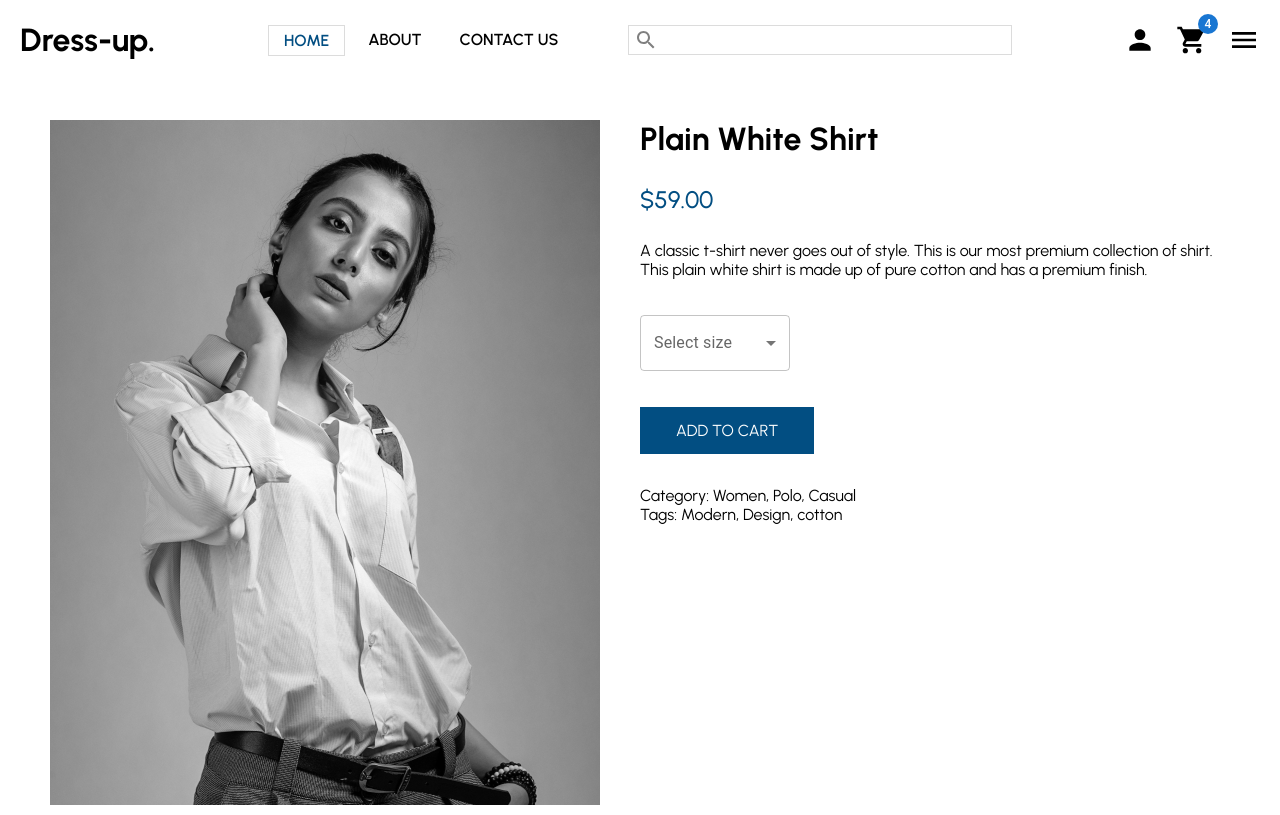
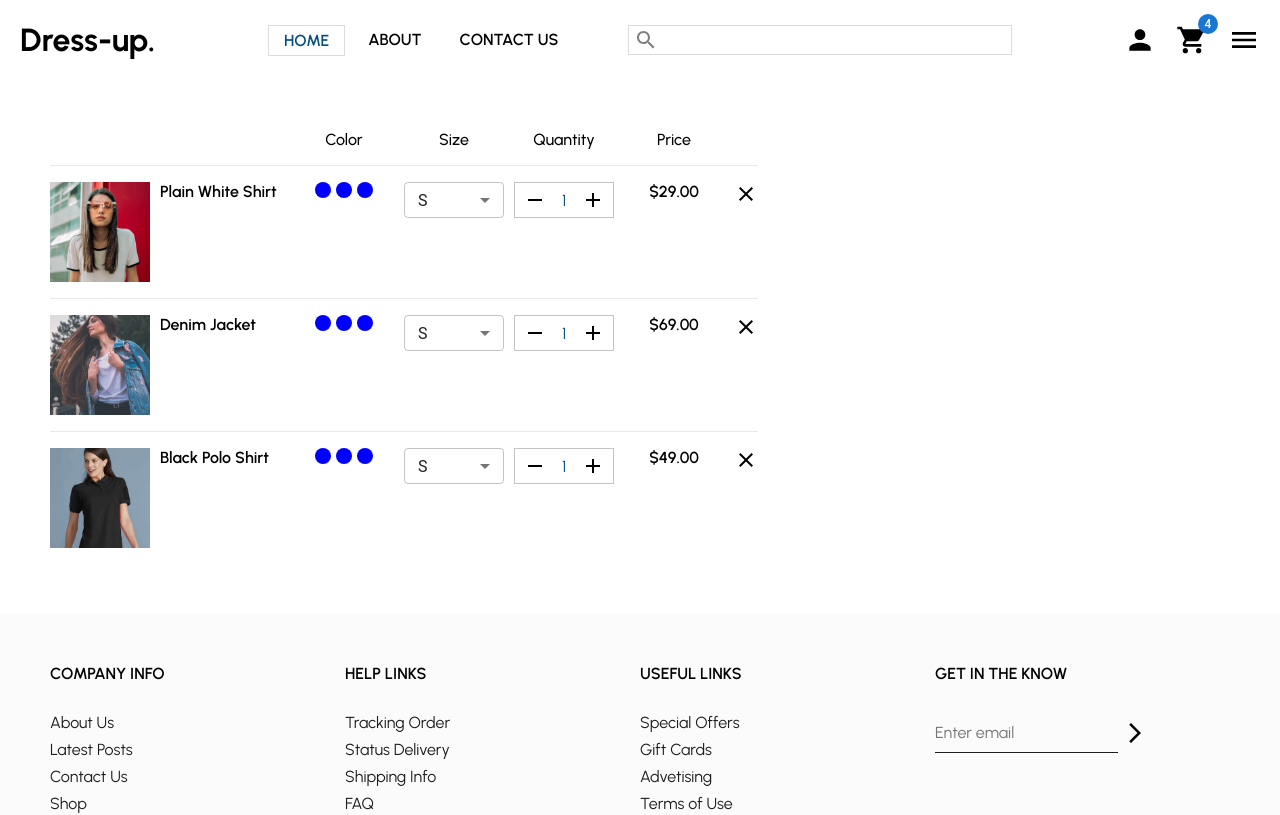
Before and after one commit to alexdanut96/shop, a React (Create React App) app in the folder client-side/: page / in a window 1280 px wide. Shown: the top 815 px of the page. Built offline with nearby package versions, Linux system fonts and the light colour scheme.

Commit message:
Cart ongoing

```diff
--- a/client-side/src/App.js
+++ b/client-side/src/App.js
@@ -1,5 +1,6 @@
 // import "../node_modules/react-bootstrap/dist/react-bootstrap.min.js";
 // import "./assets/css/style.css";
+import Cart from "./Pages/Cart";
 import Home from "./Pages/Home";
 import Product from "./Pages/Product";
 
@@ -7,7 +8,8 @@ const App = () => {
   return (
     <>
       {/* <Home /> */}
-      <Product />
+      {/* <Product /> */}
+      <Cart />
     </>
   );
 };
--- /dev/null
+++ b/client-side/src/Pages/Cart.js
@@ -0,0 +1,295 @@
+import React from "react";
+import styled from "styled-components";
+import Navbar from "../Components/Navbar";
+import Footer from "../Components/Footer";
+import CloseIcon from "@mui/icons-material/Close";
+import img1 from "../images/img1.png";
+import img2 from "../images/img2.png";
+import img3 from "../images/img3.png";
+import MenuItem from "@mui/material/MenuItem";
+import FormControl from "@mui/material/FormControl";
+import Select from "@mui/material/Select";
+import AddIcon from "@mui/icons-material/Add";
+import RemoveIcon from "@mui/icons-material/Remove";
+
+const Cart = () => {
+  const [selectSize, setSelectSize] = React.useState("S");
+  const [amount, setAmount] = React.useState(1);
+
+  const increaseAmount = () => {
+    setAmount(amount + 1);
+  };
+
+  const decreaseAmount = () => {
+    if (amount > 1) {
+      setAmount(amount - 1);
+    }
+  };
+
+  const handleChange = (event) => {
+    setSelectSize(event.target.value);
+  };
+
+  const Container = styled.div`
+    display: flex;
+    padding: 50px;
+  `;
+
+  const Hr = styled.hr`
+    background-color: #e8e8e8;
+    border: none;
+    height: 1px;
+  `;
+
+  const Right = styled.div`
+    flex: 6;
+  `;
+
+  const Left = styled.div`
+    flex: 4;
+  `;
+
+  const Properties = styled.div`
+    display: flex;
+    justify-content: end;
+    font-weight: 500;
+    margin-bottom: 16px;
+    padding-right: 24px;
+  `;
+
+  const Property = styled.div`
+    width: 100px;
+    display: flex;
+    justify-content: center;
+    margin-right: 10px;
+  `;
+
+  const Item = styled.div`
+    display: flex;
+    justify-content: space-between;
+    padding: 16px 0;
+  `;
+
+  const Image = styled.img`
+    width: 100px;
+    height: 100px;
+    object-fit: cover;
+  `;
+
+  const Title = styled.div`
+    font-weight: 600;
+  `;
+
+  const Colors = styled.div`
+    display: flex;
+    justify-content: center;
+    gap: 5px;
+    width: 100px;
+  `;
+
+  const Color = styled.div`
+    height: 16px;
+    width: 16px;
+    border-radius: 50%;
+    background-color: blue;
+    cursor: pointer;
+  `;
+
+  const Size = styled.div`
+    display: flex;
+    justify-content: center;
+  `;
+
+  const Quantity = styled.div`
+    width: 100px;
+    display: flex;
+    justify-content: space-between;
+  `;
+
+  const QuantityBox = styled.div`
+    height: 36px;
+    border: solid 1px rgba(0, 0, 0, 0.23);
+    width: 100%;
+    display: flex;
+    align-items: center;
+    justify-content: space-around;
+
+    span {
+      color: #024e82;
+    }
+
+    .amountIcon {
+      cursor: pointer;
+    }
+  `;
+
+  const Price = styled.div`
+    width: 100px;
+    display: flex;
+    justify-content: center;
+    font-weight: 600;
+  `;
+
+  const Icon = styled.div`
+    display: flex;
+    justify-content: center;
+  `;
+
+  const ItemLeft = styled.div`
+    display: flex;
+    gap: 10px;
+  `;
+
+  const ItemRight = styled.div`
+    display: flex;
+    gap: 10px;
+  `;
+
+  return (
+    <>
+      <Navbar />
+      <Container>
+        <Right>
+          <Properties>
+            <Property>Color</Property>
+            <Property>Size</Property>
+            <Property>Quantity</Property>
+            <Property>Price</Property>
+          </Properties>
+          <Hr />
+          <Item>
+            <ItemLeft>
+              <Image src={img1} />
+              <Title>Plain White Shirt</Title>
+            </ItemLeft>
+            <ItemRight>
+              <Colors>
+                <Color></Color>
+                <Color></Color>
+                <Color></Color>
+              </Colors>
+              <Size>
+                <FormControl sx={{ m: 0, minWidth: 100 }}>
+                  <Select
+                    style={{ height: "36px" }}
+                    MenuProps={{ disableScrollLock: true }}
+                    value={selectSize}
+                    onChange={handleChange}
+                    displayEmpty
+                    inputProps={{ "aria-label": "Without label" }}
+                  >
+                    <MenuItem value={"S"}>S</MenuItem>
+                    <MenuItem value={"M"}>M</MenuItem>
+                    <MenuItem value={"L"}>L</MenuItem>
+                    <MenuItem value={"XL"}>XL</MenuItem>
+                  </Select>
+                </FormControl>
+              </Size>
+
+              <Quantity>
+                <QuantityBox>
+                  <RemoveIcon onClick={decreaseAmount} className="amountIcon" />
+                  <span>{amount}</span>
+                  <AddIcon onClick={increaseAmount} className="amountIcon" />
+                </QuantityBox>
+              </Quantity>
+
+              <Price>$29.00</Price>
+              <Icon>
+                <CloseIcon style={{ cursor: "pointer" }} />
+              </Icon>
+            </ItemRight>
+          </Item>
+          <Hr />
+          <Item>
+            <ItemLeft>
+              <Image src={img2} />
+              <Title>Denim Jacket</Title>
+            </ItemLeft>
+            <ItemRight>
+              <Colors>
+                <Color></Color>
+                <Color></Color>
+                <Color></Color>
+              </Colors>
+              <Size>
+                <FormControl sx={{ m: 0, minWidth: 100 }}>
+                  <Select
+                    style={{ height: "36px" }}
+                    MenuProps={{ disableScrollLock: true }}
+                    value={selectSize}
+                    onChange={handleChange}
+                    displayEmpty
+                    inputProps={{ "aria-label": "Without label" }}
+                  >
+                    <MenuItem value={"S"}>S</MenuItem>
+                    <MenuItem value={"M"}>M</MenuItem>
+                    <MenuItem value={"L"}>L</MenuItem>
+                    <MenuItem value={"XL"}>XL</MenuItem>
+                  </Select>
+                </FormControl>
+              </Size>
+              <Quantity>
+                <QuantityBox>
+                  <RemoveIcon onClick={decreaseAmount} className="amountIcon" />
+                  <span>{amount}</span>
+                  <AddIcon onClick={increaseAmount} className="amountIcon" />
+                </QuantityBox>
+              </Quantity>
+              <Price>$69.00</Price>
+              <Icon>
+                <CloseIcon />
+              </Icon>
+            </ItemRight>
+          </Item>
+          <Hr />
+          <Item>
+            <ItemLeft>
+              <Image src={img3} />
+              <Title>Black Polo Shirt</Title>
+            </ItemLeft>
+            <ItemRight>
+              <Colors>
+                <Color></Color>
+                <Color></Color>
+                <Color></Color>
+              </Colors>
+              <Size>
+                <FormControl sx={{ m: 0, minWidth: 100 }}>
+                  <Select
+                    style={{ height: "36px" }}
+                    MenuProps={{ disableScrollLock: true }}
+                    value={selectSize}
+                    onChange={handleChange}
+                    displayEmpty
+                    inputProps={{ "aria-label": "Without label" }}
+                  >
+                    <MenuItem value={"S"}>S</MenuItem>
+                    <MenuItem value={"M"}>M</MenuItem>
+                    <MenuItem value={"L"}>L</MenuItem>
+                    <MenuItem value={"XL"}>XL</MenuItem>
+                  </Select>
+                </FormControl>
+              </Size>
+              <Quantity>
+                <QuantityBox>
+                  <RemoveIcon onClick={decreaseAmount} className="amountIcon" />
+                  <span>{amount}</span>
+                  <AddIcon onClick={increaseAmount} className="amountIcon" />
+                </QuantityBox>
+              </Quantity>
+              <Price>$49.00</Price>
+              <Icon>
+                <CloseIcon />
+              </Icon>
+            </ItemRight>
+          </Item>
+        </Right>
+        <Left></Left>
+      </Container>
+      <Footer />
+    </>
+  );
+};
+
+export default Cart;
--- a/client-side/src/Pages/Product.js
+++ b/client-side/src/Pages/Product.js
@@ -8,9 +8,22 @@ import InputLabel from "@mui/material/InputLabel";
 import MenuItem from "@mui/material/MenuItem";
 import FormControl from "@mui/material/FormControl";
 import Select from "@mui/material/Select";
+import AddIcon from "@mui/icons-material/Add";
+import RemoveIcon from "@mui/icons-material/Remove";
 
 const Product = () => {
   const [selectSize, setSelectSize] = React.useState("");
+  const [amount, setAmount] = React.useState(1);
+
+  const increaseAmount = () => {
+    setAmount(amount + 1);
+  };
+
+  const decreaseAmount = () => {
+    if (amount > 1) {
+      setAmount(amount - 1);
+    }
+  };
 
   const handleChange = (event) => {
     setSelectSize(event.target.value);
@@ -54,6 +67,7 @@ const Product = () => {
   const Button = styled.div`
     margin-top: 36px;
     margin-bottom: 32px;
+    margin-left: 30px;
     background-color: #024e82;
     color: #ffffff;
     padding: 14px 36px;
@@ -66,17 +80,31 @@ const Product = () => {
     }
   `;
 
+  const Amount = styled.div`
+    display: flex;
+    align-items: center;
+
+    span {
+      display: flex;
+      justify-content: center;
+      font-size: 32px;
+      color: #024e82;
+      width: 50px;
+    }
+
+    .amountIcon {
+      transition: all 0.5s ease;
+      font-size: 32px;
+      cursor: pointer;
+    }
+  `;
+
   const Option = styled.div``;
 
   const Category = styled.div``;
 
   const Tags = styled.div``;
 
-  const Description = styled.div``;
-
-  //   const Container = styled.div``;
-
-  //   const Container = styled.div``;
   return (
     <>
       <Navbar />
@@ -111,7 +139,13 @@ const Product = () => {
                 </Select>
               </FormControl>
             </Box>
-            <Button>ADD TO CART</Button>
+            <Amount>
+              <RemoveIcon onClick={decreaseAmount} className="amountIcon" />
+              <span>{amount}</span>
+              <AddIcon onClick={increaseAmount} className="amountIcon" />
+              <Button>ADD TO CART</Button>
+            </Amount>
+
             <Category>Category: Women, Polo, Casual</Category>
             <Tags>Tags: Modern, Design, cotton</Tags>
           </ProductInfo>
```
